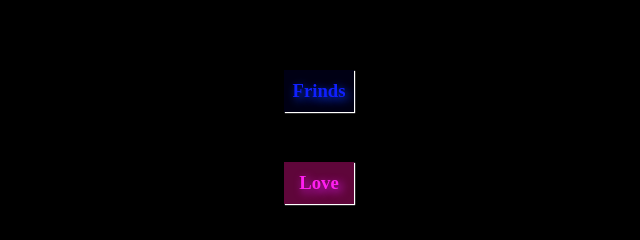
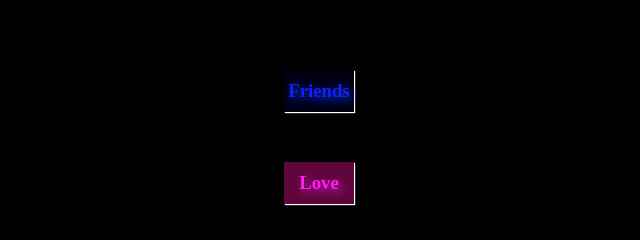
Before and after one commit to dev-musaddik/relationship-between-frinds-love-money, a plain HTML site: page index.html in a window 1280 px wide. Shown: the part 219-459 px from the top of the page, 100-740 px from the left. Drawn offline with Linux system fonts and the light colour scheme.

Commit message:
Update index.html

```diff
--- a/index.html
+++ b/index.html
@@ -18,7 +18,7 @@
         <div class="container">
 
             <div class="common one">
-                <h3>Frinds</h3>
+                <h3>Friends</h3>
                 <span class="preant" id="preant1" onclick="control1()" >
                     <span class='child' id="child1">off</span>
                 </span>
@@ -82,5 +82,4 @@
     </div>
     <script src="/index.js"></script>
 </body>
-
 </html> -->
```
